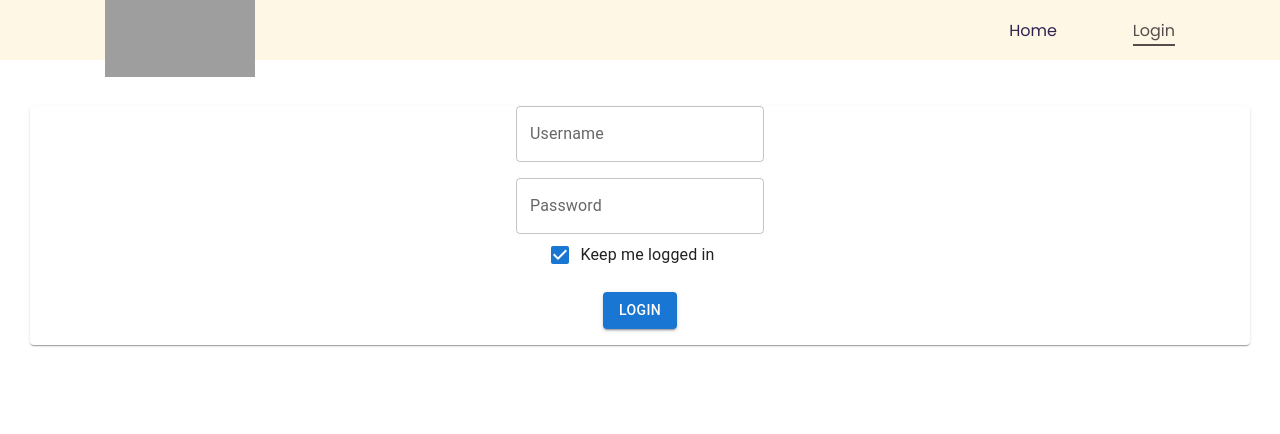
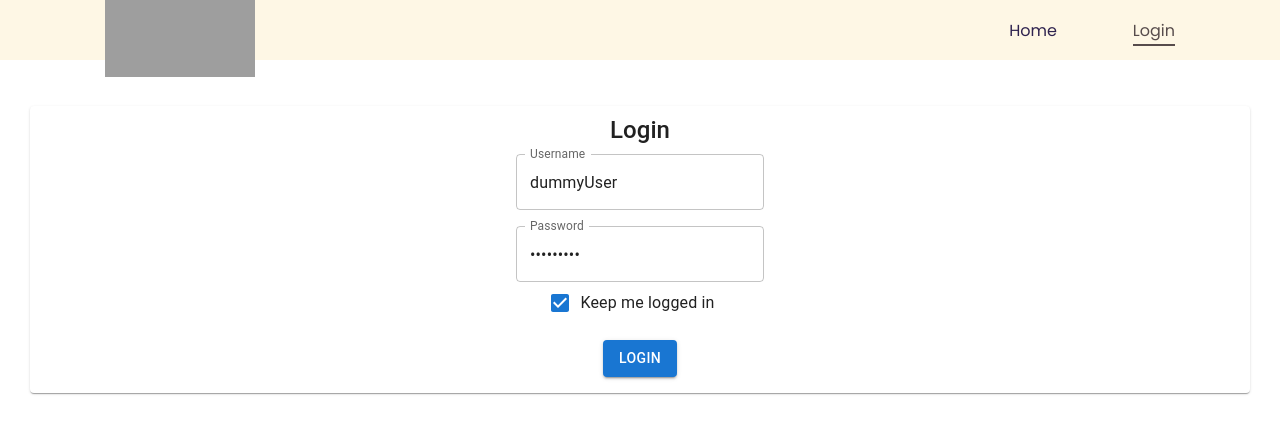
Before and after one commit to sshemantj/ssgateway-fe, a Next.js app: page /login in a window 1280 px wide. Shown: the top 434 px of the page. Built offline with nearby package versions, Linux system fonts and the light colour scheme; grey boxes are pictures that could not be loaded.

Commit message:
working on login

```diff
--- a/src/component/atoms/productItem/index.tsx
+++ b/src/component/atoms/productItem/index.tsx
@@ -1,5 +1,4 @@
 import React from "react";
-import Image from "next/image";
 import InventoryIcon from "@mui/icons-material/Inventory";
 import styles from "./productItem.module.scss";
 
--- a/src/component/atoms/productItem/productItem.module.scss
+++ b/src/component/atoms/productItem/productItem.module.scss
@@ -2,8 +2,8 @@
   content: "";
   position: absolute;
   top: 0;
-  left: -25%;
-  width: 150%;
+  left: 5%;
+  width: 90%;
   height: 100%;
   border-top: 2px dashed black;
 }
--- a/src/modules/LoginModule/index.tsx
+++ b/src/modules/LoginModule/index.tsx
@@ -7,13 +7,24 @@ import {
   FormControlLabel,
   Paper,
   Button,
+  Typography,
 } from "@mui/material";
+import { useRouter } from "next/router";
+import { processScreenRoutes } from "@/constants/allRoutes";
 
 const LoginModule = () => {
   const [checked, setChecked] = useState(true);
+  const [username, setUserName] = useState("dummyUser");
+  const [password, setPassword] = useState("dummyPass");
+
+  const router = useRouter();
 
   const handleChange = (event: ChangeEvent<HTMLInputElement>) => {
     setChecked(event.target.checked);
+  };
+
+  const handleLogin = () => {
+    // router.push(processScreenRoutes.);
   };
 
   return (
@@ -27,11 +38,23 @@ const LoginModule = () => {
             justifyContent={"center"}
             alignItems={"center"}
           >
+            <Typography variant="h5" m={1} fontWeight={500}>
+              Login
+            </Typography>
             <Grid item xs={12} margin={"0 0 1rem 0"}>
-              <TextField label="Username"></TextField>
+              <TextField
+                value={username}
+                onChange={(e) => setUserName(e.target.value)}
+                label="Username"
+              />
             </Grid>
             <Grid item xs={12}>
-              <TextField label="Password" type={"password"}></TextField>
+              <TextField
+                value={password}
+                onChange={(e) => setPassword(e.target.value)}
+                label="Password"
+                type={"password"}
+              />
             </Grid>
             <Grid item xs={12}>
               <FormControlLabel
@@ -47,6 +70,7 @@ const LoginModule = () => {
             </Grid>
             <Grid item xs={12}>
               <Button
+                onClick={() => handleLogin()}
                 sx={{ width: "100%", margin: "1rem 0" }}
                 variant="contained"
               >
```
Also changed, not shown: src/modules/process/scannedItemScreen/index.tsx (+28 -10 lines), src/modules/process/scannedItemScreen/scannedItemScreen.module.scss (+10 -0 lines).
